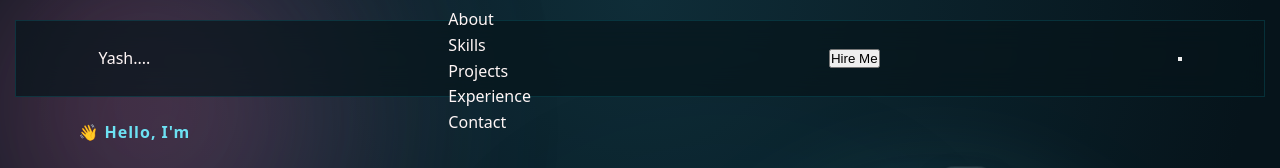
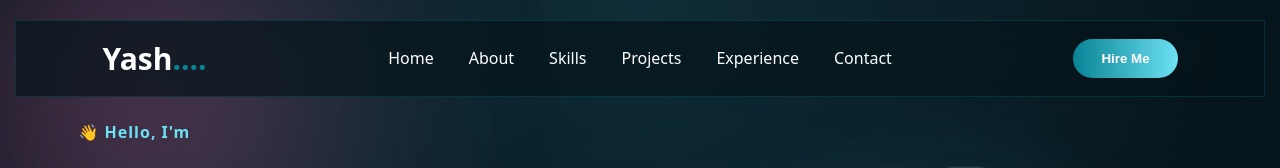
Before and after one commit to yashpratapkushwaha966/i-am-..., a React (Vite) app in the folder portfolio-frontend/: page / in a window 1280 px wide. Shown: the top 168 px of the page. Built offline with nearby package versions, Linux system fonts and the light colour scheme.

Commit message:
Fix navbar css

```diff
--- a/portfolio-frontend/src/css/navbar.css
+++ b/portfolio-frontend/src/css/navbar.css
@@ -3,10 +3,8 @@
   top: 20px;
   left: 12px;
   right: 12px;
-  width: auto;
   max-width: 1250px;
   margin: auto;
-  transform: none;
   z-index: 1000;
   border: 1px solid rgba(8,131,149,.25);
   background: rgba(6,20,27,.7);
@@ -15,24 +13,80 @@
   transition: .35s;
 }
 
+.navbar-scroll {
+  top: 10px;
+  background: rgba(6,20,27,.88);
+}
+
 .nav-container {
   width: 100%;
   height: 75px;
-  padding: 0 20px;
+  padding: 0 24px;
   display: flex;
   align-items: center;
   justify-content: space-between;
-  box-sizing: border-box;
 }
 
 .logo {
+  color: var(--text-heading);
+  font-size: 30px;
+  font-weight: 700;
   white-space: nowrap;
+}
+
+.logo span {
+  color: var(--primary);
+}
+
+.desktop-menu {
+  display: flex;
+  align-items: center;
+  gap: 35px;
+}
+
+.desktop-menu a {
+  font-size: 16px;
+  font-weight: 500;
+  color: var(--text-heading);
+}
+
+.hire-btn {
+  padding: 12px 28px;
+  border: none;
+  cursor: pointer;
+  border-radius: 50px;
+  background: linear-gradient(90deg,#088395,#6DE1F3);
+  color: #fff;
+  font-weight: 600;
+}
+
+.hamburger {
+  display: none;
+  flex-direction: column;
+  justify-content: center;
+  gap: 6px;
+  width: 34px;
+  height: 34px;
+  background: none;
+  border: none;
+  cursor: pointer;
+}
+
+.hamburger span {
+  width: 26px;
+  height: 2px;
+  background: var(--text-heading);
+  border-radius: 4px;
+  display: block;
+}
+
+.mobile-menu {
+  display: none;
 }
 
 @media (max-width: 900px) {
   .navbar {
     top: 12px;
-    width: calc(100% - 20px);
   }
 
   .nav-container {
@@ -51,22 +105,31 @@
 
   .hamburger {
     display: flex;
-    flex-shrink: 0;
   }
 
   .mobile-menu {
-  display: flex;
-  flex-direction: column;
-  justify-content: center;
-  gap: 22px;
-  position: fixed;
-  top: -20px;
-  left: -12px;
-  width: 100vw;
-  height: 100vh;
-  padding: 30px;
-  box-sizing: border-box;
-  background: rgba(6,20,27,.98);
-  z-index: 999;
+    position: fixed;
+    top: 76px;
+    left: 12px;
+    right: 12px;
+    display: flex;
+    flex-direction: column;
+    gap: 18px;
+    padding: 25px;
+    border-radius: 20px;
+    background: rgba(6,20,27,.98);
+    border: 1px solid rgba(8,131,149,.25);
+    z-index: 999;
+  }
+
+  .mobile-menu a {
+    color: var(--text-heading);
+    font-size: 22px;
+    font-weight: 600;
+  }
+
+  .mobile-btn {
+    display: block;
+    width: fit-content;
+  }
 }
-}
```
Also changed, not shown: 1 other file (tests, documents, lock files or other folders).
